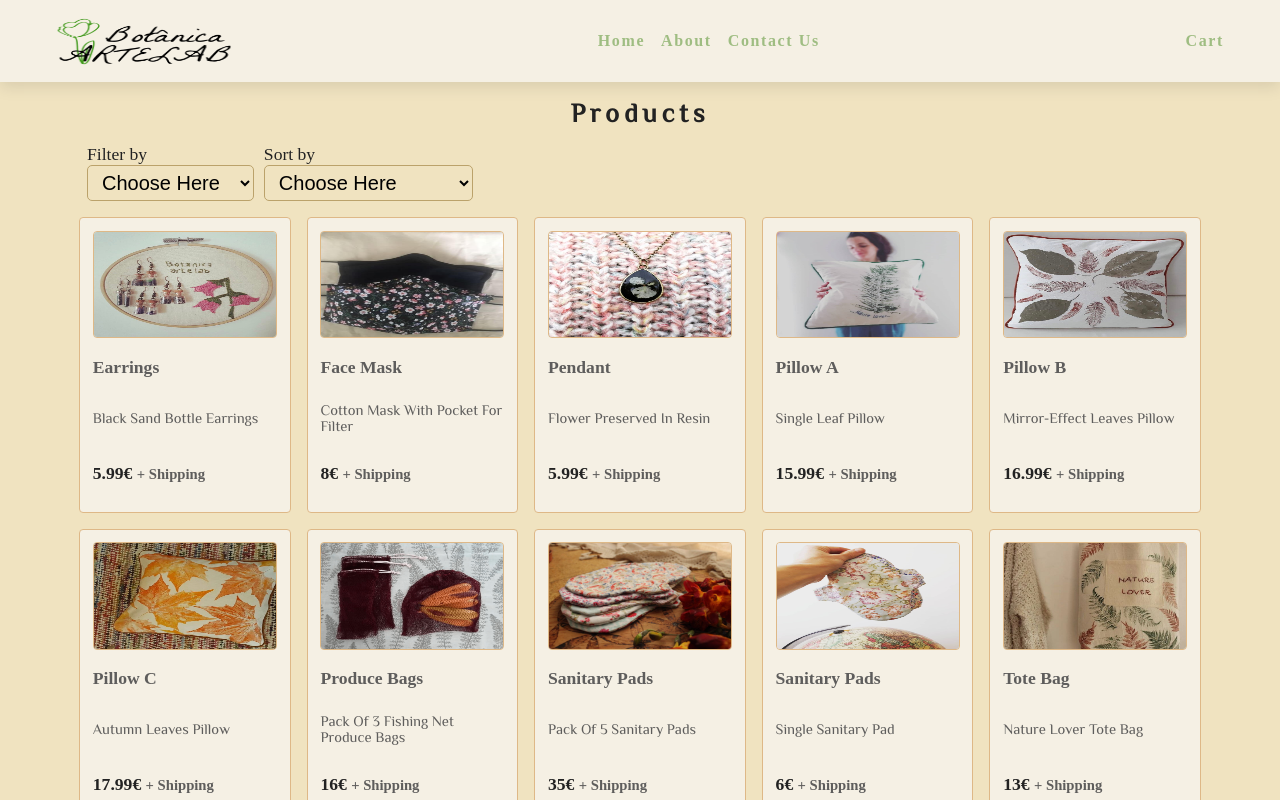
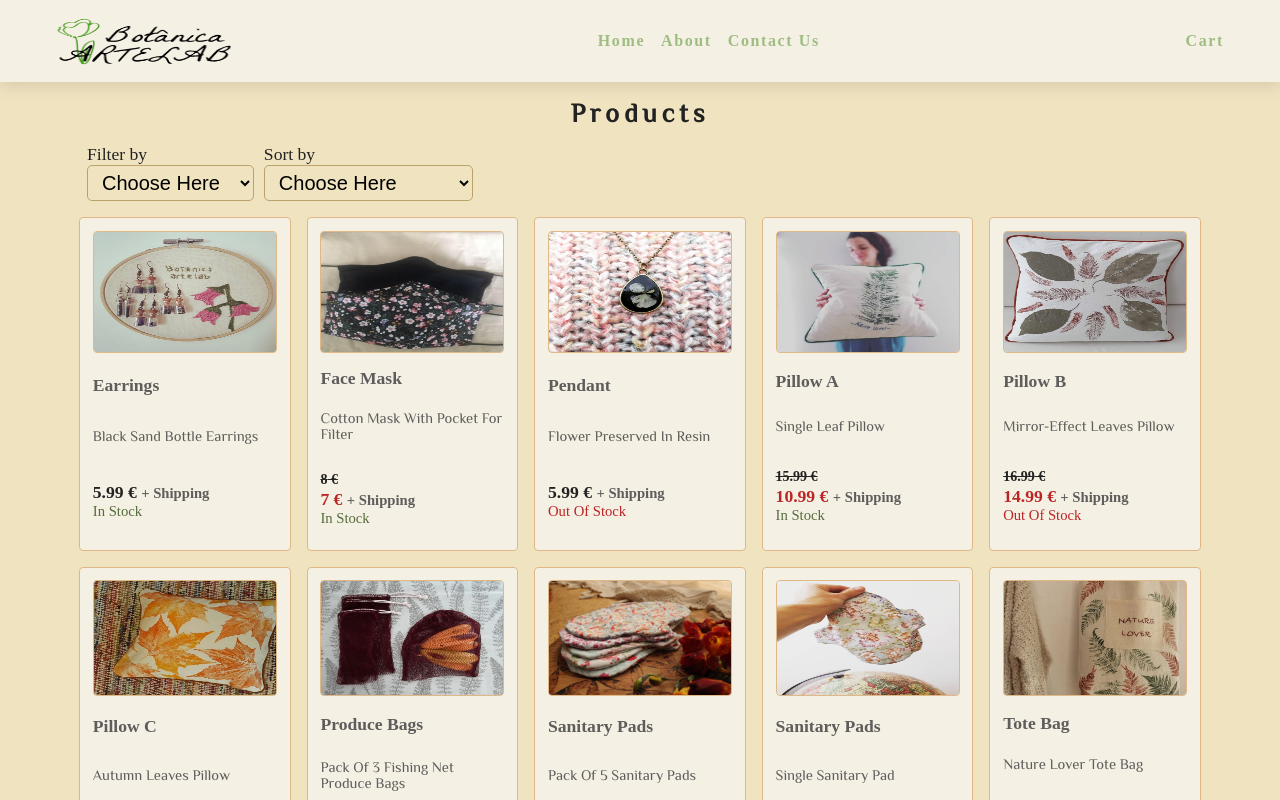
Before and after one commit to VeMartins/e-commerce, a React (Create React App) app: page / in a window 1280 px wide. Shown: the top 800 px of the page. Built offline with nearby package versions, Linux system fonts and the light colour scheme; a web font is replaced by a local one.

Commit message:
adding price component + stock + adding styles for sales price

```diff
--- a/src/App.css
+++ b/src/App.css
@@ -116,15 +116,7 @@ img {
   text-transform: capitalize;
   text-align: center;
 }
-.hidden {
-  position: absolute;
-  overflow: hidden;
-  margin: 0;
-  height: 1rem;
-  width: 1px;
-  padding: 0;
-  clip: rect(0 0 0 0);
-}
+
 .box-style-look {
   text-transform: capitalize;
   background: var(--clr-beige-light);
--- /dev/null
+++ b/src/components/Price.css
@@ -0,0 +1,43 @@
+.price-container {
+  display: flex;
+  flex-flow: column wrap;
+  width: var(--fullHeight-width);
+  margin-top: 0;
+  margin-bottom: 0;
+  color: var(--clr-black);
+  padding-top: 5px;
+}
+.price {
+  font-weight: bold;
+  font-size: 1.1rem;
+}
+
+.sale {
+  color: var(--clr-red-dark);
+}
+.hidden {
+  position: absolute;
+  overflow: hidden;
+  margin: 0;
+  height: 1rem;
+  width: 1px;
+  padding: 0;
+  clip: rect(0 0 0 0);
+}
+.shipping {
+  font-size: smaller;
+  color: var(--clr-grey-dark);
+}
+.stock {
+  font-size: smaller;
+}
+.in-stock {
+  color: var(--clr-green-dark);
+}
+.out-stock {
+  color: var(--clr-red-dark);
+}
+.dinamic-size {
+  font-size: 14px;
+  text-decoration: line-through;
+}
--- /dev/null
+++ b/src/components/Price.js
@@ -0,0 +1,44 @@
+import React from "react";
+
+import "./Price.css";
+
+const Price = ({ price, id, stock, sale, product }) => {
+  return (
+    <dl className="price-container">
+      <div className="price">
+        <dt>
+          <span className="hidden">Regular price</span>
+        </dt>
+        <dd>
+          <span className={sale > 0 ? "dinamic-size" : "price"}>
+            {" "}
+            {price} €{" "}
+            <span className={sale > 0 ? "hidden" : "shipping"}>+ shipping</span>
+          </span>
+        </dd>
+      </div>
+      {sale > 0 && (
+        <div className="price sale">
+          <dt>
+            <span className="hidden">Sale Price</span>
+          </dt>
+          <dd>
+            <span>
+              {sale} € <span className="shipping">+ shipping</span>
+            </span>
+          </dd>
+        </div>
+      )}
+      <div className="stock">
+        <dt>
+          {product.stock > 0 ? (
+            <span className="in-stock">In Stock</span>
+          ) : (
+            <span className="out-stock">Out of Stock</span>
+          )}
+        </dt>
+      </div>
+    </dl>
+  );
+};
+export default Price;
--- a/src/components/Product.css
+++ b/src/components/Product.css
@@ -51,7 +51,6 @@ PRODUCT
 .info-container {
   text-transform: capitalize;
   display: grid;
-  grid-auto-rows: 33%;
   align-items: center;
   color: var(--clr-grey-dark);
   width: 100%;
@@ -65,30 +64,15 @@ PRODUCT
   font-weight: bold;
   padding-top: 5px;
 }
-.price-container {
-  display: flex;
-  flex-flow: column wrap;
-  width: var(--fullHeight-width);
-  margin-top: 0;
-  margin-bottom: 0;
-  color: var(--clr-black);
-  padding-top: 5px;
-}
 
 .btn {
   font-size: 0.6rem;
   font-weight: bold;
 }
 .item-width {
-  width: 45%;
+  width: 80%;
 }
-.price {
-  font-weight: bold;
-}
-.sale {
-  color: var(--clr-red-dark);
-  font-size: 16px;
-}
+
 @media screen and (max-width: 319px) {
   .item-width {
     width: var(--fullHeight-width);
@@ -98,7 +82,7 @@ PRODUCT
   }
 }
 
-@media screen and (min-width: 550px) and (max-width: 750px) {
+@media screen and (min-width: 540px) and (max-width: 750px) {
   .img-container {
     width: var(--fullHeight-width);
     max-width: 250px;
--- a/src/components/Product.js
+++ b/src/components/Product.js
@@ -1,8 +1,11 @@
 import React from "react";
+import { Link } from "react-router-dom";
+import Price from "./Price";
+
 import "./Product.css";
-import { Link } from "react-router-dom";
 
-const Product = ({ id, title, price, img, desc }) => {
+const Product = (props) => {
+  const { id, title, price, img, desc, sale, product } = props;
   return (
     <li className="content-item item-width ">
       <Link to={`/${title}/${id}`}>
@@ -15,27 +18,7 @@ const Product = ({ id, title, price, img, desc }) => {
           <div className="info-container">
             <div className="item-title">{title}</div>
             <p>{desc}</p>
-            <dl className="price-container">
-              <div className="price">
-                <dt>
-                  <span className="hidden">Regular price</span>
-                </dt>
-                <dd>
-                  <span>
-                    {" "}
-                    {price}€ <span className="shipping">+ shipping</span>
-                  </span>
-                </dd>
-              </div>
-              <div className="sale price hidden">
-                <dt>
-                  <span>Sale Price</span>
-                </dt>
-                <dd>
-                  <span> {price}€ </span>
-                </dd>
-              </div>
-            </dl>
+            <Price price={price} id={id} product={product} sale={sale} />
           </div>
         </div>
       </Link>
--- a/src/components/ProductsList.js
+++ b/src/components/ProductsList.js
@@ -29,7 +29,7 @@ const ProductsList = () => {
       <div className="page-width">
         <ul className="content-container grid">
           {products.map((item) => {
-            return <Product key={item.id} {...item} />;
+            return <Product key={item.id} {...item} product={item} />;
           })}
         </ul>
       </div>
--- a/src/data.js
+++ b/src/data.js
@@ -10,6 +10,8 @@ const products = [
       "Lorem ipsum dolor sit amet consectetur, adipisicing elit. Perferendis, iure aliquam. Pariatur ipsa cumque qui sit sequi praesentium architecto nemo inventore fuga ut, quam nobis earum iste quaerat velit ad?",
     thumbnail1: "./images/thumb/thumbnail1.png",
     thumbnail2: "./images/thumb/thumbnail2.png",
+    stock: 2,
+    sale: 10.99,
   },
   {
     id: 2,
@@ -22,6 +24,8 @@ const products = [
       "Lorem ipsum dolor sit amet consectetur, adipisicing elit. Perferendis, iure aliquam. Pariatur ipsa cumque qui sit sequi praesentium architecto nemo inventore fuga ut, quam nobis earum iste quaerat velit ad?",
     thumbnail1: "./images/thumb/thumbnail1.png",
     thumbnail2: "./images/thumb/thumbnail2.png",
+    stock: 2,
+    sale: 0,
   },
   {
     id: 3,
@@ -34,6 +38,8 @@ const products = [
       "Lorem ipsum dolor sit amet consectetur, adipisicing elit. Perferendis, iure aliquam. Pariatur ipsa cumque qui sit sequi praesentium architecto nemo inventore fuga ut, quam nobis earum iste quaerat velit ad?",
     thumbnail1: "./images/thumb/thumbnail1.png",
     thumbnail2: "./images/thumb/thumbnail2.png",
+    stock: 0,
+    sale: 14.99,
   },
   {
     id: 4,
@@ -46,6 +52,8 @@ const products = [
       "Lorem ipsum dolor sit amet consectetur, adipisicing elit. Perferendis, iure aliquam. Pariatur ipsa cumque qui sit sequi praesentium architecto nemo inventore fuga ut, quam nobis earum iste quaerat velit ad?",
     thumbnail1: "./images/thumb/thumbnail1.png",
     thumbnail2: "./images/thumb/thumbnail2.png",
+    stock: 6,
+    sale: 0,
   },
   {
     id: 5,
@@ -58,6 +66,8 @@ const products = [
       "Lorem ipsum dolor sit amet consectetur, adipisicing elit. Perferendis, iure aliquam. Pariatur ipsa cumque qui sit sequi praesentium architecto nemo inventore fuga ut, quam nobis earum iste quaerat velit ad?",
     thumbnail1: "./images/thumb/thumbnail1.png",
     thumbnail2: "./images/thumb/thumbnail2.png",
+    stock: 0,
+    sale: 0,
   },
   {
     id: 6,
@@ -70,6 +80,8 @@ const products = [
       "Lorem ipsum dolor sit amet consectetur, adipisicing elit. Perferendis, iure aliquam. Pariatur ipsa cumque qui sit sequi praesentium architecto nemo inventore fuga ut, quam nobis earum iste quaerat velit ad?",
     thumbnail1: "./images/thumb/thumbnail1.png",
     thumbnail2: "./images/thumb/thumbnail2.png",
+    stock: 2,
+    sale: 7,
   },
   {
     id: 7,
@@ -82,6 +94,8 @@ const products = [
       "Lorem ipsum dolor sit amet consectetur, adipisicing elit. Perferendis, iure aliquam. Pariatur ipsa cumque qui sit sequi praesentium architecto nemo inventore fuga ut, quam nobis earum iste quaerat velit ad?",
     thumbnail1: "./images/thumb/thumbnail1.png",
     thumbnail2: "./images/thumb/thumbnail2.png",
+    stock: 2,
+    sale: 0,
   },
   {
     id: 8,
@@ -94,6 +108,8 @@ const products = [
       "Lorem ipsum dolor sit amet consectetur, adipisicing elit. Perferendis, iure aliquam. Pariatur ipsa cumque qui sit sequi praesentium architecto nemo inventore fuga ut, quam nobis earum iste quaerat velit ad?",
     thumbnail1: "./images/thumb/thumbnail1.png",
     thumbnail2: "./images/thumb/thumbnail2.png",
+    stock: 8,
+    sale: 0,
   },
   {
     id: 9,
@@ -106,6 +122,8 @@ const products = [
       "Lorem ipsum dolor sit amet consectetur, adipisicing elit. Perferendis, iure aliquam. Pariatur ipsa cumque qui sit sequi praesentium architecto nemo inventore fuga ut, quam nobis earum iste quaerat velit ad?",
     thumbnail1: "./images/thumb/thumbnail1.png",
     thumbnail2: "./images/thumb/thumbnail2.png",
+    stock: 2,
+    sale: 0,
   },
   {
     id: 10,
@@ -118,6 +136,8 @@ const products = [
       "Lorem ipsum dolor sit amet consectetur, adipisicing elit. Perferendis, iure aliquam. Pariatur ipsa cumque qui sit sequi praesentium architecto nemo inventore fuga ut, quam nobis earum iste quaerat velit ad?",
     thumbnail1: "./images/thumb/thumbnail1.png",
     thumbnail2: "./images/thumb/thumbnail2.png",
+    stock: 2,
+    sale: 12,
   },
   {
     id: 11,
@@ -130,6 +150,8 @@ const products = [
       "Lorem ipsum dolor sit amet consectetur, adipisicing elit. Perferendis, iure aliquam. Pariatur ipsa cumque qui sit sequi praesentium architecto nemo inventore fuga ut, quam nobis earum iste quaerat velit ad?",
     thumbnail1: "./images/thumb/thumbnail1.png",
     thumbnail2: "./images/thumb/thumbnail2.png",
+    stock: 2,
+    sale: 12,
   },
   {
     id: 12,
@@ -142,6 +164,8 @@ const products = [
       "Lorem ipsum dolor sit amet consectetur, adipisicing elit. Perferendis, iure aliquam. Pariatur ipsa cumque qui sit sequi praesentium architecto nemo inventore fuga ut, quam nobis earum iste quaerat velit ad?",
     thumbnail1: "./images/thumb/thumbnail1.png",
     thumbnail2: "./images/thumb/thumbnail2.png",
+    stock: 2,
+    sale: 16.99,
   },
 ];
 
--- a/src/pages/SingleItem.css
+++ b/src/pages/SingleItem.css
@@ -63,10 +63,7 @@
 .social-container span {
   padding-left: 4px;
 }
-.shipping {
-  font-size: smaller;
-  color: var(--clr-grey-dark);
-}
+
 @media screen and (min-width: 750px) {
   .main-singleItem-page {
     max-width: var(--fullHeight-width);
--- a/src/pages/SingleItem.js
+++ b/src/pages/SingleItem.js
@@ -4,6 +4,7 @@ import { useParams, Link } from "react-router-dom";
 
 import ImageThumbnail from "../components/ImageThumbnail";
 import Loading from "../components/Loading";
+import Price from "../components/Price";
 import data from "../data"; // if using an external api would need to fetch the data again
 
 import "./SingleItem.css";
@@ -42,7 +43,7 @@ const SingleItem = () => {
       </Link>
     );
   }
-  const { title, price, desc, detail } = product;
+  const { title, desc, detail } = product;
 
   const handleSubmit = (e) => {
     e.preventDefault();
@@ -57,27 +58,7 @@ const SingleItem = () => {
           <div className="details-container">
             <h1>{title}</h1>
             <div className="price">
-              <dl className="price-container">
-                <div className="price">
-                  <dt>
-                    <span className="hidden">Regular price</span>
-                  </dt>
-                  <dd>
-                    <span>
-                      {" "}
-                      {price} € <span className="shipping">+ shipping</span>
-                    </span>
-                  </dd>
-                </div>
-                <div className="price sale hidden">
-                  <dt>
-                    <span>Sale Price</span>
-                  </dt>
-                  <dd>
-                    <span>{price}</span>
-                  </dd>
-                </div>
-              </dl>
+              <Price {...product} product={product} />
             </div>
             <form className="details-form" onSubmit={handleSubmit}>
               <div className="quantity">
```
Also changed, not shown: 1 other file (tests, documents, lock files or other folders).
